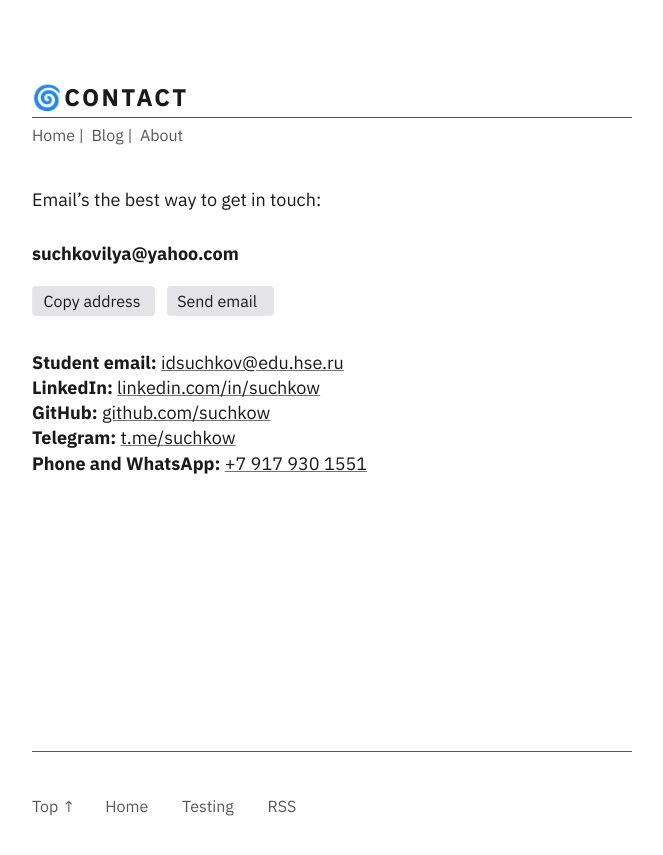
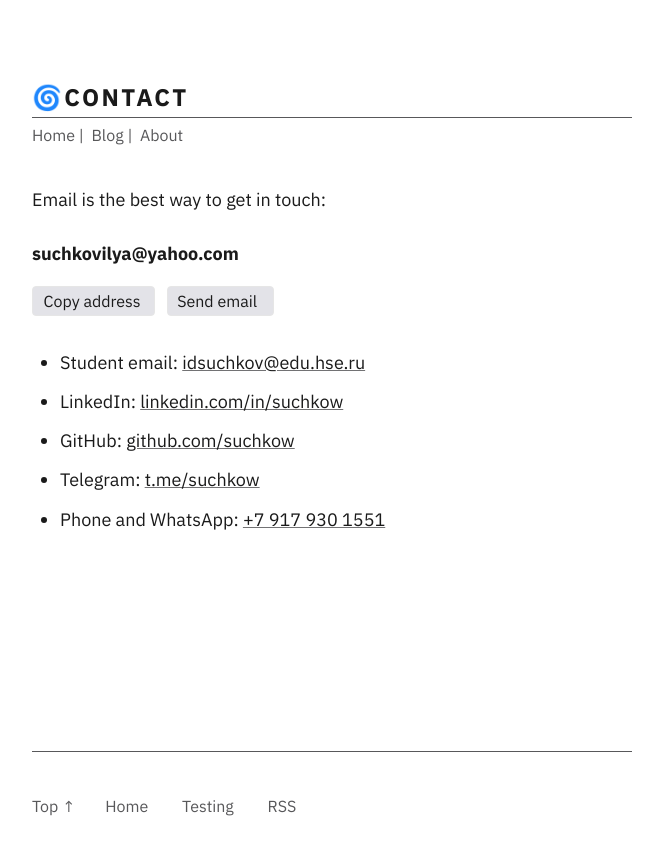
Before and after one commit to suchkow/suchkow.github.io, a Jekyll site: the page built from _pages/contact.md, in a window 1280 px wide. Shown: the top 855 px of the page, without its empty margins (308-971 px from the left). Built offline with Jekyll 4.4.1, drawn with Linux system fonts in a browser that asks for light colours.

Commit message:
Minor changes were made.

```diff
--- a/_pages/contact.md
+++ b/_pages/contact.md
@@ -5,7 +5,7 @@ permalink: /contact
 ---
 
 
-Email’s the best way to get in touch:
+Email is the best way to get in touch:
 
 **{{ site.email }}**
 
@@ -14,12 +14,11 @@ Email’s the best way to get in touch:
 <a href="mailto:{{site.email}}">Send email</a>
 </div>
 
-**Student email:** [idsuchkov@edu.hse.ru](mailto:idsuchkov@edu.hse.ru)<br/>
-**LinkedIn:** [linkedin.com/in/suchkow](https://www.linkedin.com/in/suchkow)<br/>
-**GitHub:** [github.com/suchkow](https://github.com/suchkow)<br/>
-**Telegram:** [t.me/suchkow](https://t.me/suchkow)<br/>
-**Phone and WhatsApp:** [+7 917 930 1551](tel:+79179301551)<br/>
-
+* Student email: [idsuchkov@edu.hse.ru](mailto:idsuchkov@edu.hse.ru)<br/>
+* LinkedIn: [linkedin.com/in/suchkow](https://www.linkedin.com/in/suchkow)<br/>
+* GitHub: [github.com/suchkow](https://github.com/suchkow)<br/>
+* Telegram: [t.me/suchkow](https://t.me/suchkow)<br/>
+* Phone and WhatsApp: [+7 917 930 1551](tel:+79179301551)<br/>
 
 
 <script>
```
